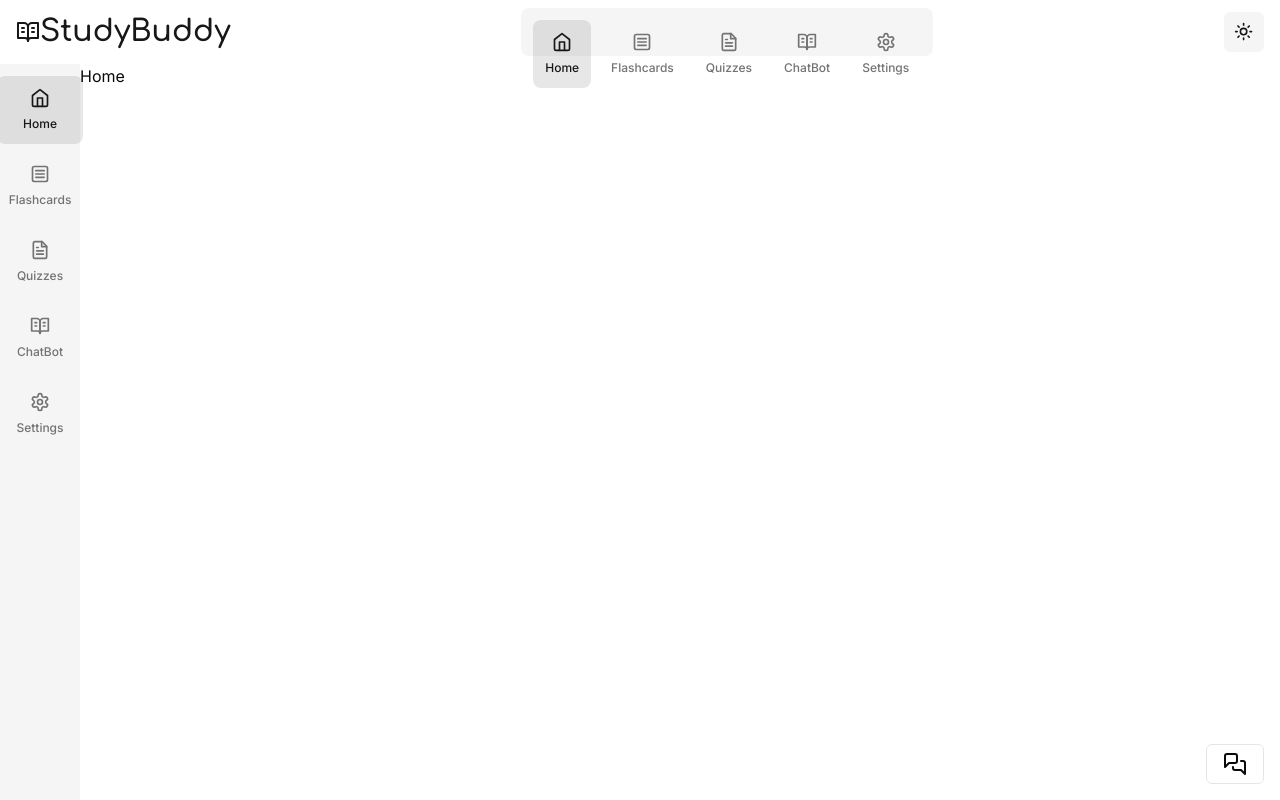
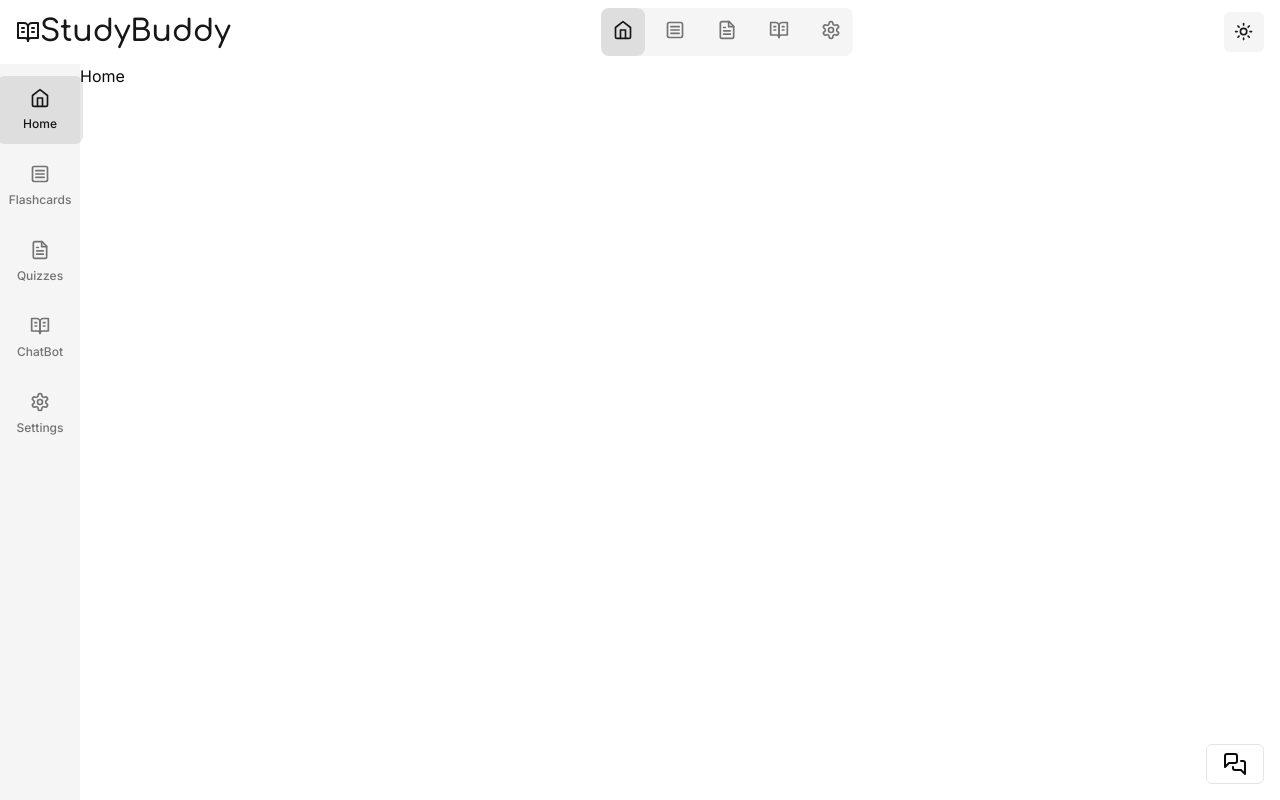
Before and after one commit to JacobJungg/StudyBuddy, a Next.js app: page / in a window 1280 px wide. Built offline with nearby package versions, Linux system fonts and the light colour scheme.

Commit message:
Removed title on header icons

```diff
--- a/components/navbar.tsx
+++ b/components/navbar.tsx
@@ -90,8 +90,7 @@ export const Navbar = () => {
 
 
             <div className="flex flex-col h-full text-primary bg-secondary rounded-lg">
-            <div className="p-3 flex-1 flex flex-wrap justify-center">
-            <div className="space-y-2">
+            <div className=" flex-1 flex flex-wrap justify-center">
         <div className="flex flex-row space-x-2">
               {routes.map((route) => (
                 <div
@@ -105,11 +104,10 @@ export const Navbar = () => {
                   <div className="flex flex-col gap-y-2 items-center flex-1">
 
                     <route.icon className="h-5 w-5" />
-                    {route.label}
+
                   </div>
                 </div>
               ))}
-              </div>
             </div>
             </div>
         </div>
```
